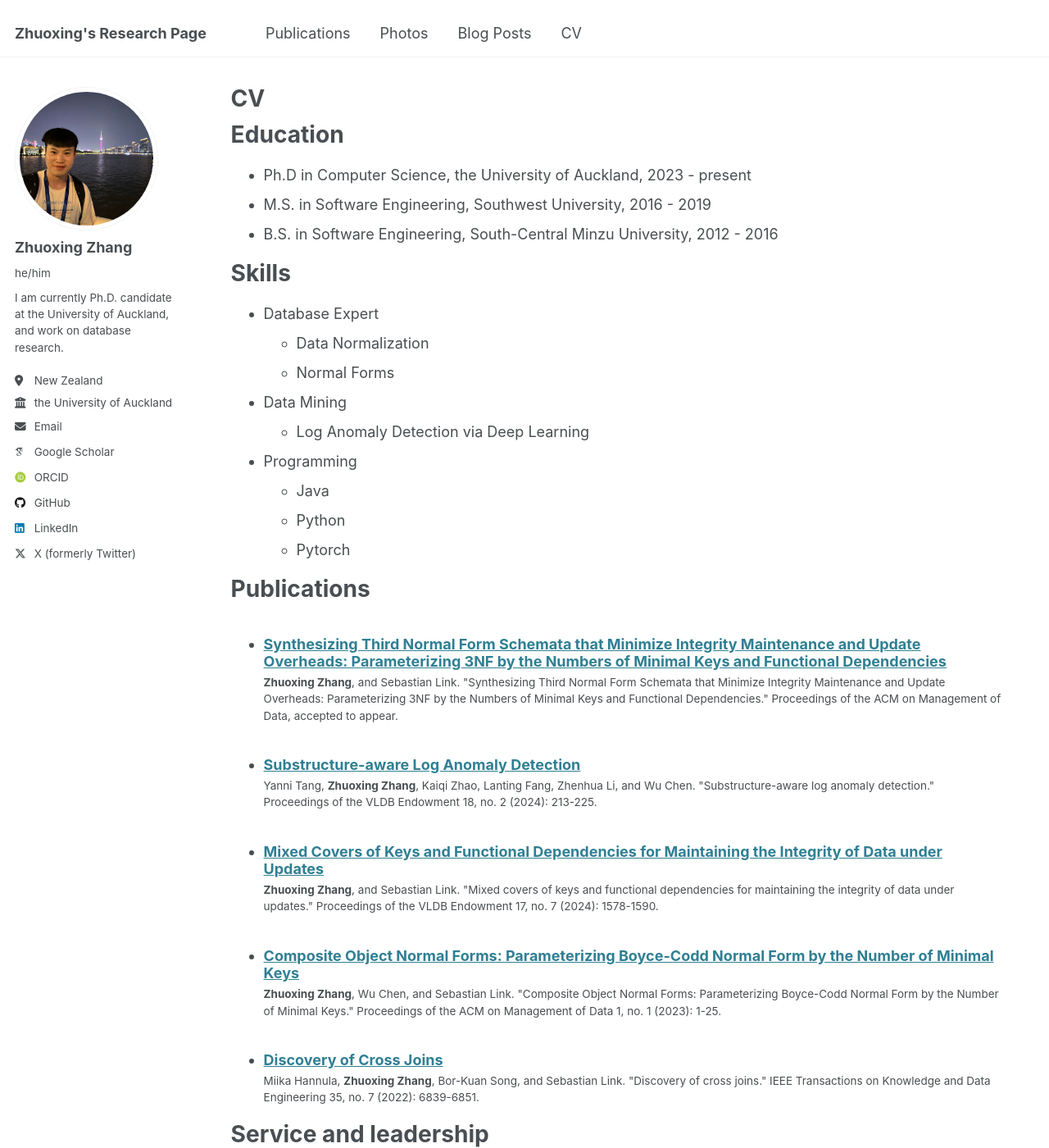
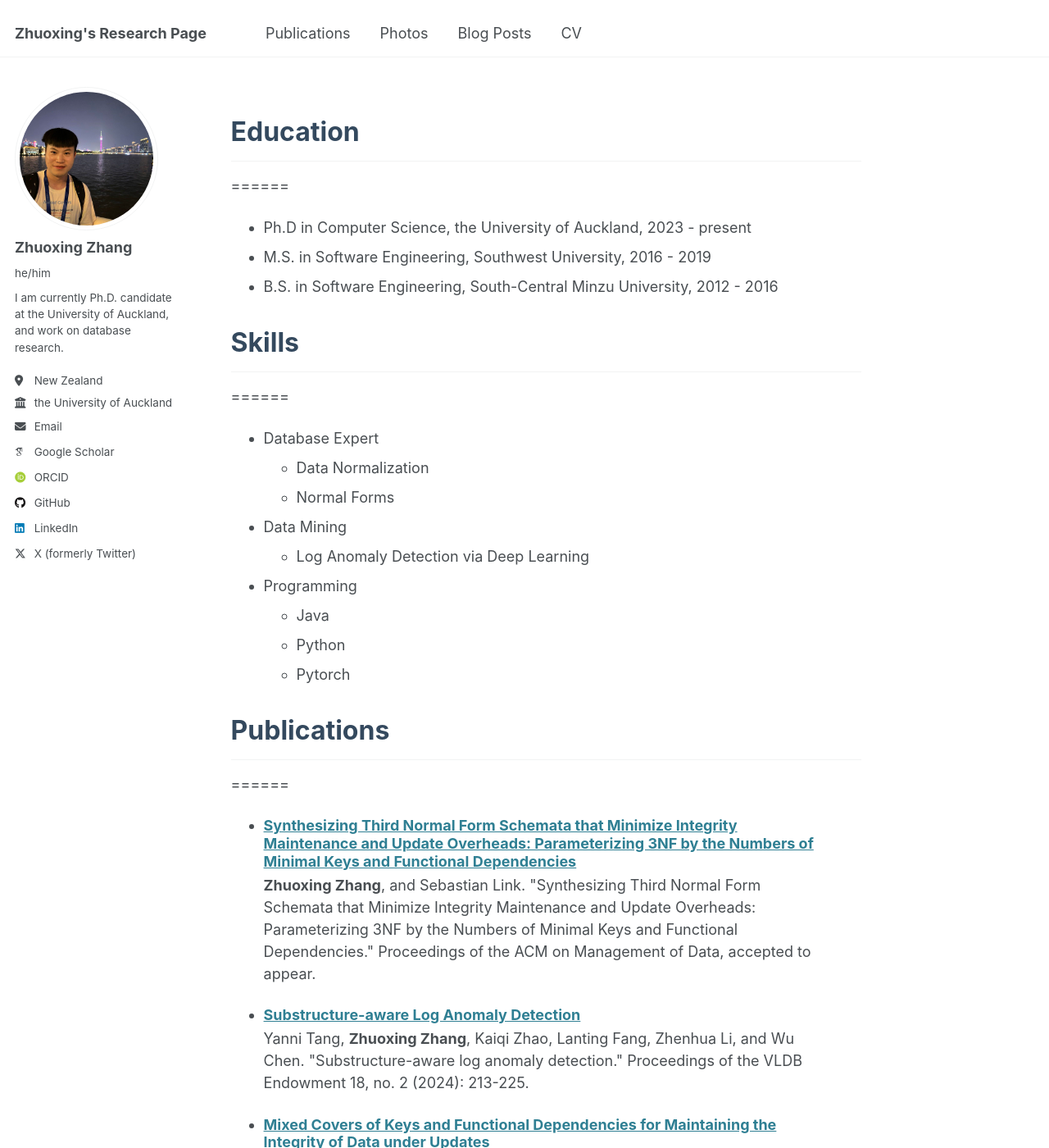
Before and after one commit to zhuoxingzhang/zhuoxingzhang.github.io, a Jekyll site: the page built from _pages/cv.md, in a window 1280 px wide and 1400 px high. Shown: the whole window at 82% size. Built offline with Jekyll 4.4.1, drawn with Linux system fonts in a browser that asks for light colours; some web fonts are replaced.

Commit message:
Update cv.md

```diff
--- a/_pages/cv.md
+++ b/_pages/cv.md
@@ -1,6 +1,6 @@
 ---
 layout: archive
-title: "<strong>CV</strong>"
+title: "<h1 style="font-size: 42px; border-bottom: 3px solid #2c3e50; margin-bottom: 1.5rem;">CV</h1>"
 permalink: /cv/
 author_profile: true
 redirect_from:
@@ -8,15 +8,22 @@ redirect_from:
 ---
 
 {% include base_path %}
-
-Education
+<style>
+  /* 增强标题层级对比 */
+  h2 {
+    font-size: 32px !important;  /* Education 标题大小 */
+    color: #34495e;
+    margin-top: 2rem;
+  }
+</style>
+## Education
 ======
 * Ph.D in Computer Science, the University of Auckland, 2023 - present
 * M.S. in Software Engineering, Southwest University, 2016 - 2019
 * B.S. in Software Engineering, South-Central Minzu University, 2012 - 2016
 
 
-Skills
+## Skills
 ======
 * Database Expert
   * Data Normalization
@@ -28,12 +35,12 @@ Skills
   * Python
   * Pytorch
 
-Publications
+## Publications
 ======
   <ul>{% for post in site.publications reversed %}
     {% include archive-single-cv.html %}
   {% endfor %}</ul>
 
-Service and leadership
+## Service and leadership
 ======
 * ICDE reviewer
```
